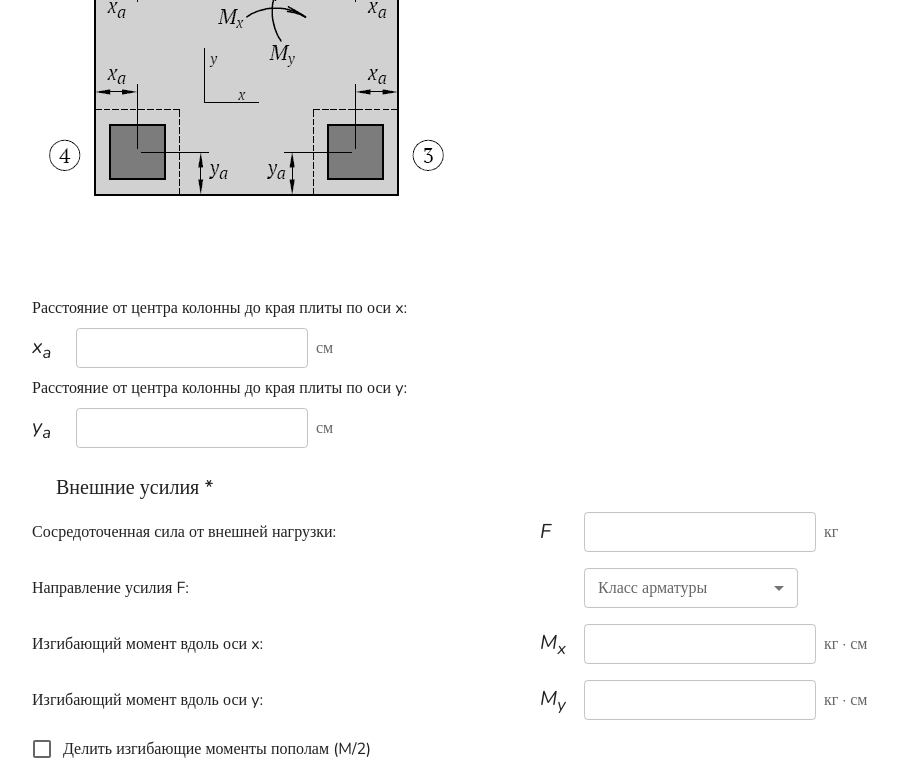
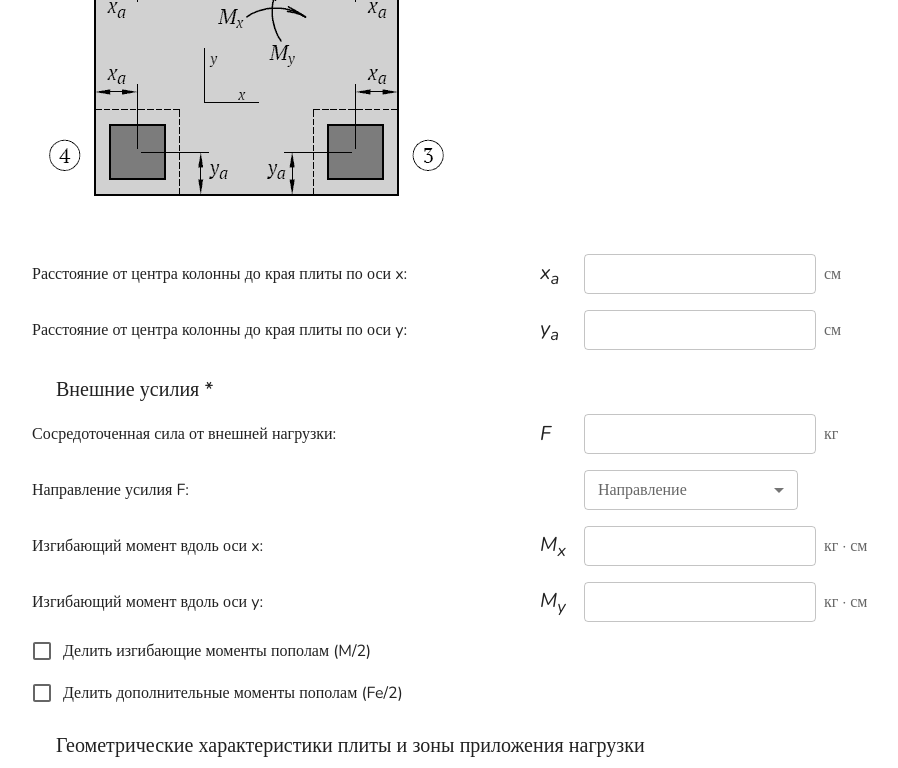
Before and after one commit to aleksandra-tedeeva/concrete-handbook, a React (Create React App) app: page /pushing_column_corner in a window 1280 px wide. Shown: the part 516-1284 px from the top of the page, without its empty margins (8-906 px from the left). Built offline with nearby package versions, Linux system fonts and the light colour scheme.

Commit message:
6-7 editing, 6 - adding an image

```diff
--- a/src/pages/Calculations/6_PushingColumnEdge copy.tsx
+++ b/src/pages/Calculations/6_PushingColumnEdge copy.tsx
@@ -67,9 +67,18 @@ export default function PushingColumnEdge() {
               height: '430px',
               width: '430px'
             }}
-          ></Box>
+          >
+            <img alt="calc_pushing_col_edge" src="/assets/calc_pushing_col_edge.png" />
+          </Box>
         </Stack>
 
+        <Stack
+          spacing={1}
+          direction="row"
+          alignItems="center"
+          justifyContent="start"
+          flexWrap="wrap"
+        >
           <Stack width={500}>
             <Typography>Расстояние от центра колонны до края плиты:</Typography>
           </Stack>
@@ -79,6 +88,7 @@ export default function PushingColumnEdge() {
             </Typography>
             <TextField size="small"></TextField>
             <Typography color="text.secondary">см</Typography>
+          </Stack>
         </Stack>
       </Stack>
 
@@ -131,12 +141,8 @@ export default function PushingColumnEdge() {
           </Stack>
           <Stack spacing={1} direction="row" alignItems="center" pl={2.7} py="8px">
             <FormControl sx={{ minWidth: '214px' }} size="small">
-              <InputLabel id="demo-simple-small-label">Класс арматуры</InputLabel>
-              <Select
-                labelId="demo-simple-small-label"
-                id="demo-simple-small"
-                label="Класс арматуры"
-              >
+              <InputLabel id="demo-simple-small-label">Направление</InputLabel>
+              <Select labelId="demo-simple-small-label" id="demo-simple-small" label="Направление">
                 <MenuItem value={10}>↑ Снизу вверх</MenuItem>
                 <MenuItem value={20}>↓ Сверзу вниз</MenuItem>
               </Select>
--- a/src/pages/Calculations/7_PushingColumnCorner.tsx
+++ b/src/pages/Calculations/7_PushingColumnCorner.tsx
@@ -64,7 +64,7 @@ export default function PushingColumnCorner() {
         <Stack>
           <Box
             sx={{
-              height: '430px',
+              height: '380px',
               width: '430px'
             }}
           >
@@ -72,6 +72,13 @@ export default function PushingColumnCorner() {
           </Box>
         </Stack>
 
+        <Stack
+          spacing={1}
+          direction="row"
+          alignItems="center"
+          justifyContent="start"
+          flexWrap="wrap"
+        >
           <Stack width={500}>
             <Typography>Расстояние от центра колонны до края плиты по оси x:</Typography>
           </Stack>
@@ -82,7 +89,15 @@ export default function PushingColumnCorner() {
             <TextField size="small"></TextField>
             <Typography color="text.secondary">см</Typography>
           </Stack>
+        </Stack>
 
+        <Stack
+          spacing={1}
+          direction="row"
+          alignItems="center"
+          justifyContent="start"
+          flexWrap="wrap"
+        >
           <Stack width={500}>
             <Typography>Расстояние от центра колонны до края плиты по оси y:</Typography>
           </Stack>
@@ -92,6 +107,7 @@ export default function PushingColumnCorner() {
             </Typography>
             <TextField size="small"></TextField>
             <Typography color="text.secondary">см</Typography>
+          </Stack>
         </Stack>
       </Stack>
 
@@ -144,12 +160,8 @@ export default function PushingColumnCorner() {
           </Stack>
           <Stack spacing={1} direction="row" alignItems="center" pl={2.7} py="8px">
             <FormControl sx={{ minWidth: '214px' }} size="small">
-              <InputLabel id="demo-simple-small-label">Класс арматуры</InputLabel>
-              <Select
-                labelId="demo-simple-small-label"
-                id="demo-simple-small"
-                label="Класс арматуры"
-              >
+              <InputLabel id="demo-simple-small-label">Направление</InputLabel>
+              <Select labelId="demo-simple-small-label" id="demo-simple-small" label="Направление">
                 <MenuItem value={10}>↑ Снизу вверх</MenuItem>
                 <MenuItem value={20}>↓ Сверзу вниз</MenuItem>
               </Select>
```
Also changed, not shown: public/assets/calc_pushing_col_edge.png (added). Lines whose indentation alone changed are shown as unchanged.
